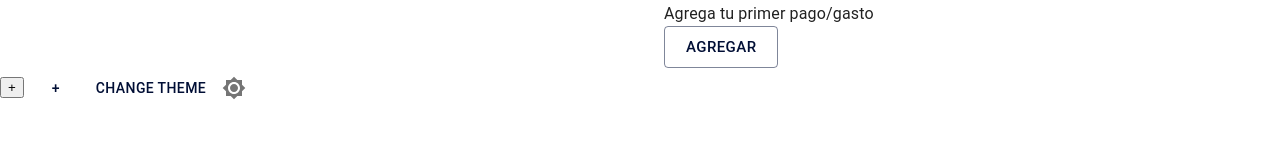
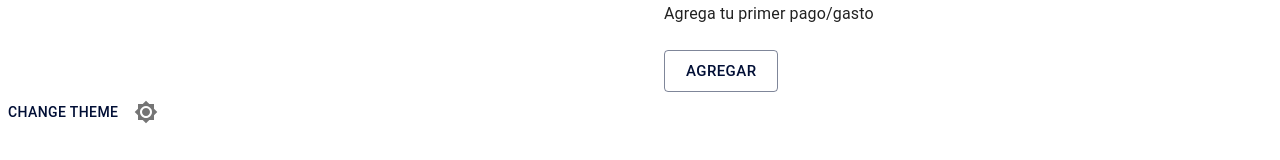
Before and after one commit to AmaoApps/react-web-todo, a React (Create React App) app: page / in a window 1280 px wide. Shown: the part 146-306 px from the top of the page. Built offline with nearby package versions, Linux system fonts and the light colour scheme.

Commit message:
clear buttons

```diff
--- a/src/App.js
+++ b/src/App.js
@@ -5,7 +5,6 @@ import { TodoCounter } from './components/TodoCounterComponent/TodoCounterCompon
 import { TodoSearch } from './components/TodoSearchComponent/TodoSearchComponent';
 import { TodoList } from './components/PaymentListComponent/TodoListComponent';
 import { TodoItem } from './components/TodoItemComponent/TodoItemComponent';
-import { CreateTodoButtom } from './components/CreatedButtonComponent';
 import { ThemeAppSwitcher } from './components/ThemeAppSwitcherComponent/ThemeAppSwitcherComponent';
 import { Button, Container, createTheme, Grid, ThemeProvider, Stack, Modal, Box, Typography } from '@mui/material';
 import Image from 'mui-image';
@@ -111,6 +110,7 @@ function App() {
                           />
                         ))}
                       </TodoList>
+                      <br/>
                       <Grid item md={12} lg={12} >
                         <Button size="large" variant="outlined" onClick={handleOpen}> Agregar </Button>
                       </Grid>
@@ -131,11 +131,7 @@ function App() {
                   </Box>
                 </Modal>
             </PaymentAddModal>
-
-            <CreateTodoButtom/>
-            <Button>+</Button>
             <Button onClick={() => changeTheme()}>Change Theme</Button>
-
             <ThemeAppSwitcher/>
         </ThemeProvider>
       </React.Fragment>
--- a/src/components/CreatedButtonComponent.js
+++ /dev/null
@@ -1,10 +0,0 @@
-import react from "react";
-
-function CreateTodoButtom() {
-    return (
-        <button>+</button>
-    );
-}
-
-
-export { CreateTodoButtom };
```
